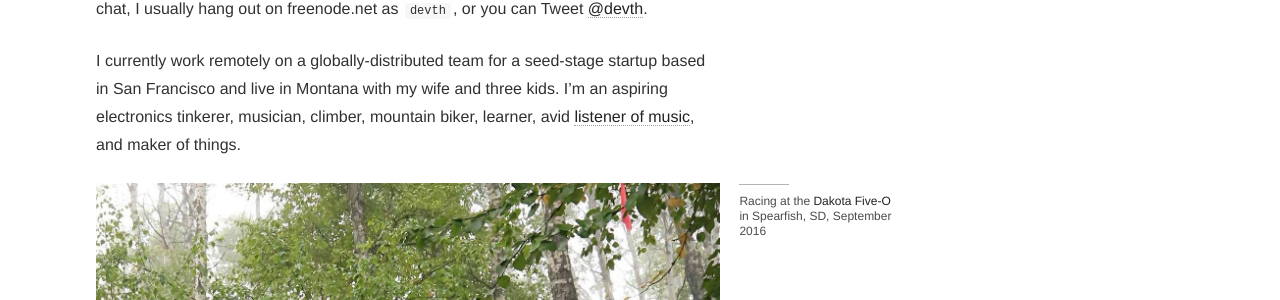
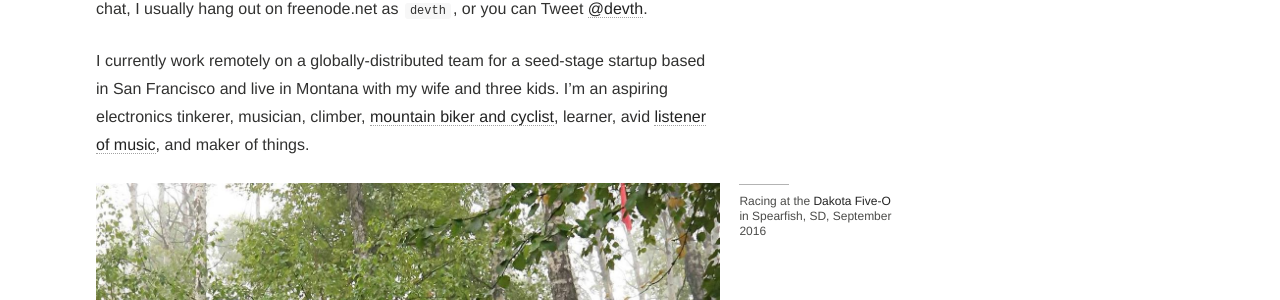
Before and after one commit to devth/devth.github.com, a Jekyll site: the page built from about.md, in a window 1280 px wide and 900 px high, scrolled down 1237 px. Shown: the part 208-508 px from the top of the window. Built offline with Jekyll 4.4.1, drawn with Linux system fonts in a browser that asks for light colours.

Commit message:
Link to Strava in about

```diff
--- a/about.md
+++ b/about.md
@@ -43,9 +43,9 @@ freenode.net as `devth`, or you can Tweet [@devth](https://twitter.com/devth).
 
 I currently work remotely on a globally-distributed team for a seed-stage
 startup based in San Francisco and live in Montana with my wife and three kids.
-I'm an aspiring electronics tinkerer, musician, climber, mountain biker,
-learner, avid [listener of music](https://www.last.fm/user/trevorhartman), and
-maker of things.
+I'm an aspiring electronics tinkerer, musician, climber, [mountain biker and
+cyclist](https://www.strava.com/athletes/devth), learner, avid [listener of
+music](https://www.last.fm/user/trevorhartman), and maker of things.
 
 <figure>
   <img src="/images/dakota-50.jpg" alt="Dakota 50" />
```
